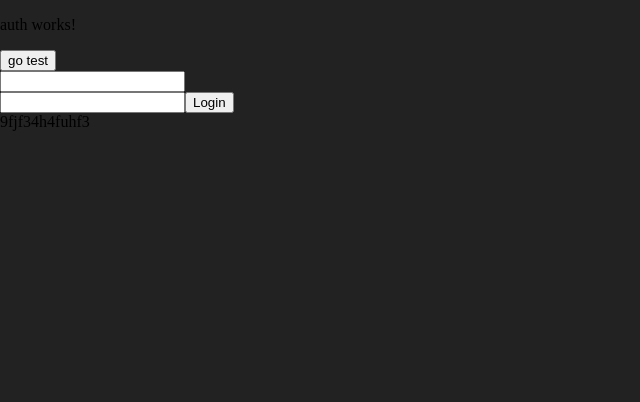
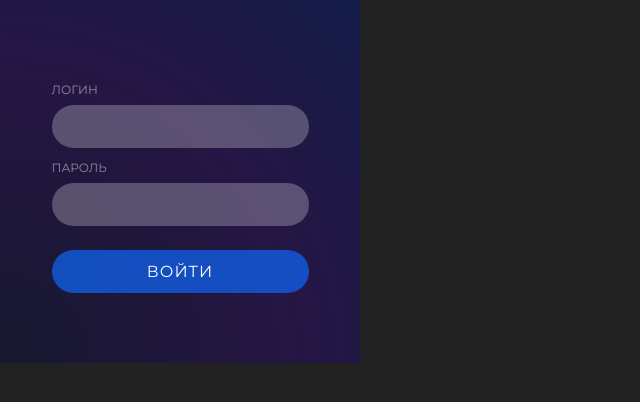
Before and after one commit to Artanty/au, an Angular app in the folder web/: page /auth in a window 1280 px wide. Shown: the top 402 px of the page, without its empty margins (0-640 px from the left). Built offline with nearby package versions, Linux system fonts and the light colour scheme.

Commit message:
* web: login form styles;

```diff
--- a/web/src/app/auth/auth.component.html
+++ b/web/src/app/auth/auth.component.html
@@ -1,4 +1 @@
-<p>auth works!</p>
-<button (click)="test()">go test</button>
 <app-login></app-login>
-{{ id }}
--- a/web/src/app/auth/login/login.component.html
+++ b/web/src/app/auth/login/login.component.html
@@ -1,5 +1,15 @@
-<form (ngSubmit)="onLogin()">
-  <input [(ngModel)]="username" name="username" type="text" />
-  <input [(ngModel)]="password" name="password" type="password" />
-  <button type="submit">Login</button>
-</form>
+<div class="login-container">
+	<form (ngSubmit)="onLogin()" class="form-login">
+
+		<label for="login-input-user" class="login__label">
+			Логин
+		</label>
+		<input id="login-input-user" class="login__input"  [(ngModel)]="username" name="username" type="text" />
+		<label for="login-input-password" class="login__label">
+			Пароль
+		</label>
+		<input id="login-input-password" class="login__input"  [(ngModel)]="password" name="password" type="password" />
+
+		<button class="login__submit" type="submit">Войти</button>
+	</form>
+</div>
--- a/web/src/app/auth/login/login.component.scss
+++ b/web/src/app/auth/login/login.component.scss
@@ -0,0 +1,114 @@
+@import url('https://fonts.googleapis.com/css2?family=Montserrat&display=swap');
+.font-montserrat {
+  font-family: "Montserrat", sans-serif;
+  font-optical-sizing: auto;
+  font-weight: 400;
+  font-style: normal;
+}
+
+body {
+	background-color: #e9e9e9;
+	font-family: 'Montserrat', sans-serif;
+	font-size: 16px;
+	line-height: 1.25;
+	letter-spacing: 1px;
+}
+
+* {
+	box-sizing: border-box;
+	transition: .25s all ease;
+}
+
+.login-container {
+	align-items: center;
+  justify-content: center;
+  display: flex;
+	position: relative;
+	z-index: 0;
+	width: 100%;
+  height: 100%;
+	max-width: 525px;
+	box-shadow: 0 50px 70px -20px rgba(0, 0, 0, 0.85);
+}
+
+.login-container:after {
+	content: '';
+	display: inline-block;
+	position: absolute;
+	z-index: 0;
+	top: 0;
+	right: 0;
+	bottom: 0;
+	left: 0;
+	background-image: radial-gradient(ellipse at left bottom, rgba(22, 24, 47, 1) 0%,rgba(38, 20, 72, .9) 59%, rgba(17, 27, 75, .9) 100%);
+	box-shadow: 0 -20px 150px -20px rgba(0, 0, 0, 0.5);
+}
+
+.form-login {
+	position: relative;
+	z-index: 1;
+  padding-left: 40px;
+  padding-right: 40px;
+}
+
+.login__label {
+	display: block;
+  margin-top: 12px;
+  font-family: "Montserrat", sans-serif;
+  font-optical-sizing: auto;
+  font-weight: 400;
+  font-style: normal;
+  margin-bottom: 8px;
+}
+
+.login__label {
+	color: rgba(255, 255, 255, 0.5);
+	text-transform: uppercase;
+	font-size: .75rem;
+	margin-bottom: 8px;
+}
+
+
+
+.login__input {
+	color: white;
+	font-size: 1.15rem;
+	width: 100%;
+	padding: .5rem 1rem;
+	border: 2px solid transparent;
+	outline: none;
+	border-radius: 1.5rem;
+	background-color: rgba(255, 255, 255, 0.25);
+	letter-spacing: 1px;
+  font-family: "Montserrat", sans-serif;
+  font-optical-sizing: auto;
+  font-weight: 400;
+  font-style: normal;
+}
+
+.login__input:hover,
+.login__input:focus{
+	color: white;
+	border: 2px solid rgba(255, 255, 255, 0.5);
+	background-color: transparent;
+}
+
+.login__submit {
+	color: #ffffff;
+	font-size: 1rem;
+	font-family: 'Montserrat', sans-serif;
+	text-transform: uppercase;
+	letter-spacing: 1px;
+	margin-top: 24px;
+	padding: .75rem;
+	border-radius: 2rem;
+	display: block;
+	width: 100%;
+	background-color: rgba(17, 97, 237, .75);
+	border: none;
+	cursor: pointer;
+}
+
+.login__submit:hover {
+	background-color: rgba(17, 97, 237, 1);
+}
```
Also changed, not shown: web/src/app/app.module.ts (+2 -9 lines), web/webpack.config.js (+0 -10 lines).
